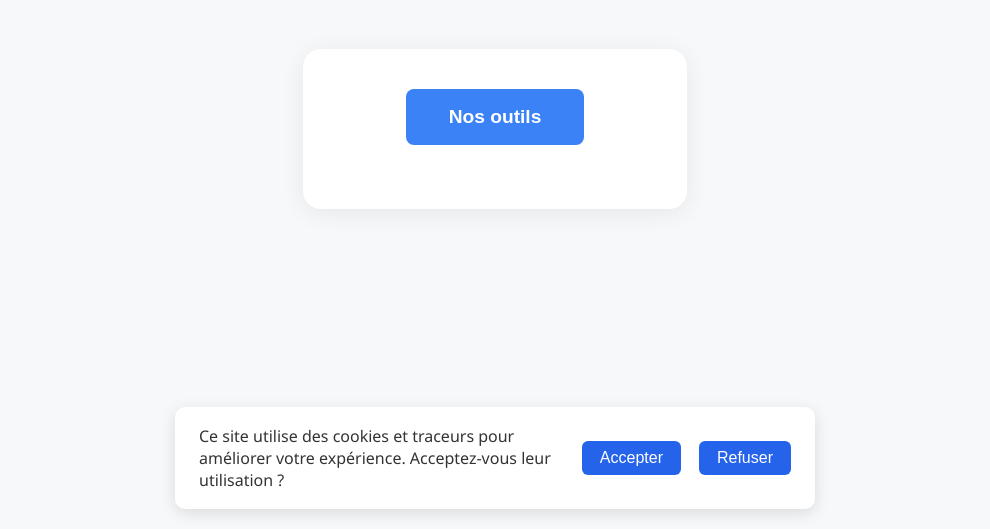
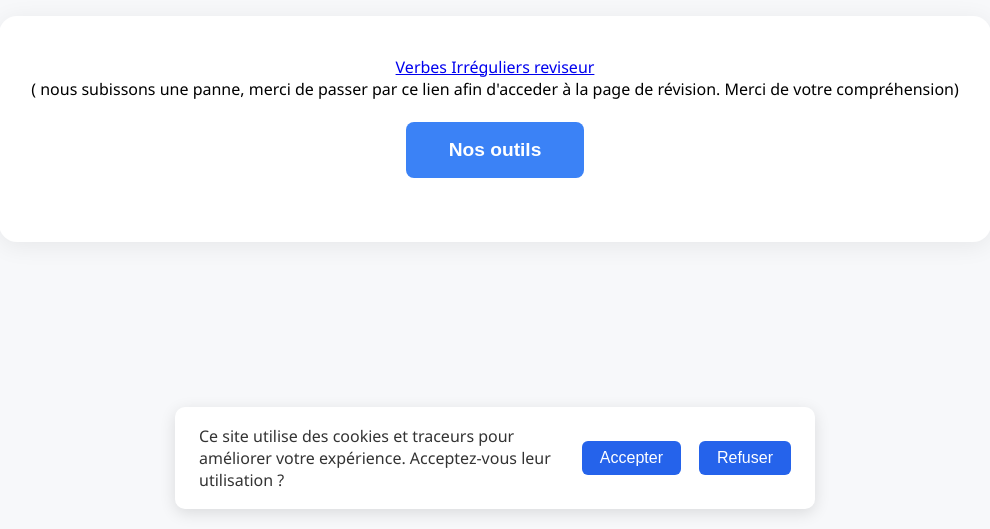
Before and after one commit to Le-Vrai-Krnivor/3eme-JR, a plain HTML site: page index.html in a window 1280 px wide. Shown: the part 271-800 px from the top of the page, without its empty margins (145-1135 px from the left). Drawn offline with Linux system fonts and the light colour scheme.

Commit message:
Update index.html

```diff
--- a/index.html
+++ b/index.html
@@ -54,6 +54,7 @@
 </head>
 <body>
   <div class="container">
+    <a href="vi.html">Verbes Irréguliers reviseur</a><br>( nous subissons une panne, merci de passer par ce lien afin d'acceder à la page de révision. Merci de votre compréhension)</li><br><br>
     <button class="tools-btn" id="toolsBtn">Nos outils</button>
     <ul class="tools-list" id="toolsList">
       <li><a href="vi.html">Verbes Irréguliers reviseur</a></li>
```
